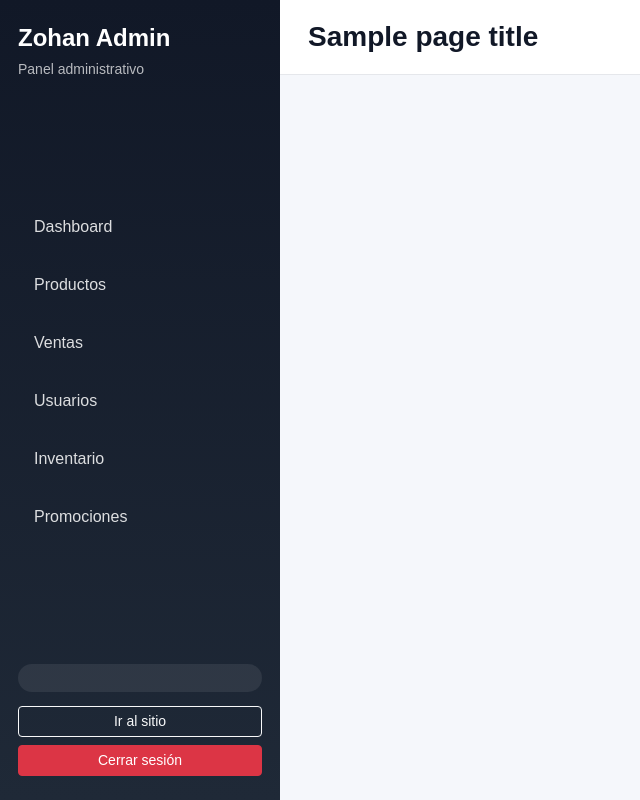
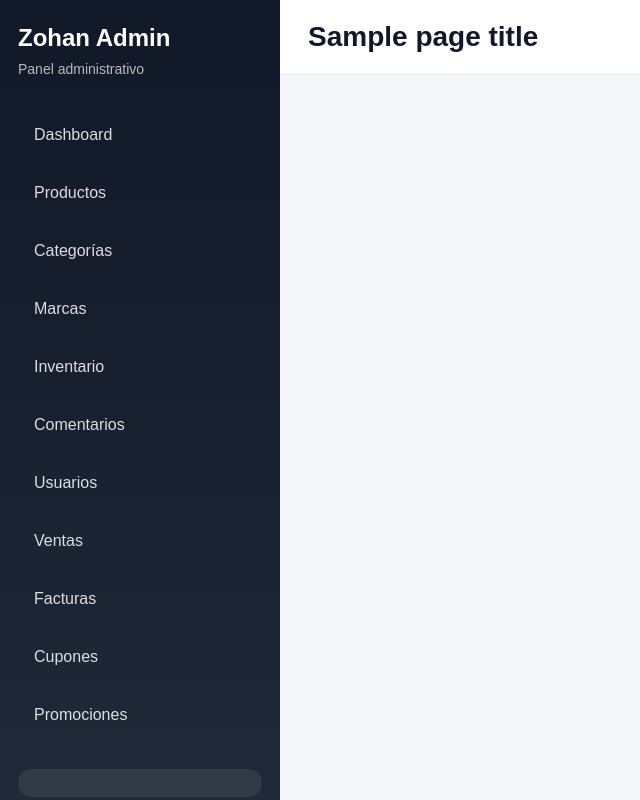
Before and after one commit to Sojo506/zohan-ecommerce, a PHP site: template app/views/layouts/admin_header.php in a window 1280 px wide. Shown: the whole page, without its empty margins (0-640 px from the left). Run offline with PHP 8.4, Linux system fonts and the light colour scheme; the template is opened without the code that fills it: most values are stand-ins (such as "Sample title", 1, 10 or a date in 2020); data that the repository does not hold is empty.

Commit message:
add more links to admin_header, add sweetalert script to admin_footer and footer,

```diff
--- a/app/views/layouts/admin_footer.php
+++ b/app/views/layouts/admin_footer.php
@@ -2,9 +2,13 @@
             </main>
         </div>
 
+        <!-- SweetAlert2 -->
+        <script src="https://cdn.jsdelivr.net/npm/sweetalert2@11"></script>
+        <!-- Bootstrap -->
         <script src="https://cdn.jsdelivr.net/npm/bootstrap@5.3.8/dist/js/bootstrap.bundle.min.js"
                 integrity="sha384-FKyoEForCGlyvwx9Hj09JcYn3nv7wiPVlz7YYwJrWVcXK/BmnVDxM+D2scQbITxI"
                 crossorigin="anonymous"></script>
+        <!-- Custom JS -->
         <script src="/zohan-ecommerce/public/js/script.js"></script>
     </body>
 
--- a/app/views/layouts/admin_header.php
+++ b/app/views/layouts/admin_header.php
@@ -23,35 +23,27 @@
             </div>
 
             <nav class="admin-sidebar-nav">
-                <a href="<?= App::url('/admin') ?>"
-                    class="admin-sidebar-link <?= ($currentSection ?? '') === 'dashboard' ? 'active' : '' ?>">
-                    Dashboard
-                </a>
+                <a href="<?= App::url('/admin') ?>" class="admin-sidebar-link <?= ($currentSection ?? '') === 'dashboard' ? 'active' : '' ?>">Dashboard</a>
 
-                <a href="<?= App::url('/admin/products') ?>"
-                    class="admin-sidebar-link <?= ($currentSection ?? '') === 'products' ? 'active' : '' ?>">
-                    Productos
-                </a>
+                <a href="<?= App::url('/admin/products') ?>" class="admin-sidebar-link <?= ($currentSection ?? '') === 'products' ? 'active' : '' ?>">Productos</a>
 
-                <a href="<?= App::url('/admin/orders') ?>"
-                    class="admin-sidebar-link <?= ($currentSection ?? '') === 'orders' ? 'active' : '' ?>">
-                    Ventas
-                </a>
+                <a href="<?= App::url('/admin/categories') ?>" class="admin-sidebar-link <?= ($currentSection ?? '') === 'categories' ? 'active' : '' ?>">Categorías</a>
 
-                <a href="<?= App::url('/admin/users') ?>"
-                    class="admin-sidebar-link <?= ($currentSection ?? '') === 'users' ? 'active' : '' ?>">
-                    Usuarios
-                </a>
+                <a href="<?= App::url('/admin/brands') ?>" class="admin-sidebar-link <?= ($currentSection ?? '') === 'brands' ? 'active' : '' ?>">Marcas</a>
 
-                <a href="<?= App::url('/admin/inventory') ?>"
-                    class="admin-sidebar-link <?= ($currentSection ?? '') === 'inventory' ? 'active' : '' ?>">
-                    Inventario
-                </a>
+                <a href="<?= App::url('/admin/inventory') ?>" class="admin-sidebar-link <?= ($currentSection ?? '') === 'inventory' ? 'active' : '' ?>">Inventario</a>
 
-                <a href="<?= App::url('/admin/promotions') ?>"
-                    class="admin-sidebar-link <?= ($currentSection ?? '') === 'promotions' ? 'active' : '' ?>">
-                    Promociones
-                </a>
+                <a href="<?= App::url('/admin/comments') ?>" class="admin-sidebar-link <?= ($currentSection ?? '') === 'comments' ? 'active' : '' ?>">Comentarios</a>
+
+                <a href="<?= App::url('/admin/users') ?>" class="admin-sidebar-link <?= ($currentSection ?? '') === 'users' ? 'active' : '' ?>">Usuarios</a>
+
+                <a href="<?= App::url('/admin/sales') ?>" class="admin-sidebar-link <?= ($currentSection ?? '') === 'sales' ? 'active' : '' ?>">Ventas</a>
+
+                <a href="<?= App::url('/admin/invoices') ?>" class="admin-sidebar-link <?= ($currentSection ?? '') === 'invoices' ? 'active' : '' ?>">Facturas</a>
+
+                <a href="<?= App::url('/admin/coupons') ?>" class="admin-sidebar-link <?= ($currentSection ?? '') === 'coupons' ? 'active' : '' ?>">Cupones</a>
+
+                <a href="<?= App::url('/admin/promotions') ?>" class="admin-sidebar-link <?= ($currentSection ?? '') === 'promotions' ? 'active' : '' ?>">Promociones</a>
             </nav>
 
             <div class="admin-sidebar-footer">
--- a/app/views/layouts/footer.php
+++ b/app/views/layouts/footer.php
@@ -98,10 +98,15 @@
                 </script>
         </footer>
 
+        <!-- SweetAlert2 -->
+        <script src="https://cdn.jsdelivr.net/npm/sweetalert2@11"></script>
+
+        <!-- Bootstrap -->
         <script src="https://cdn.jsdelivr.net/npm/bootstrap@5.3.8/dist/js/bootstrap.bundle.min.js"
                 integrity="sha384-FKyoEForCGlyvwx9Hj09JcYn3nv7wiPVlz7YYwJrWVcXK/BmnVDxM+D2scQbITxI"
                 crossorigin="anonymous"></script>
 
+        <!-- Custom JS -->
         <script src="/zohan-ecommerce/public/js/script.js"></script>
 
 </body>
```
